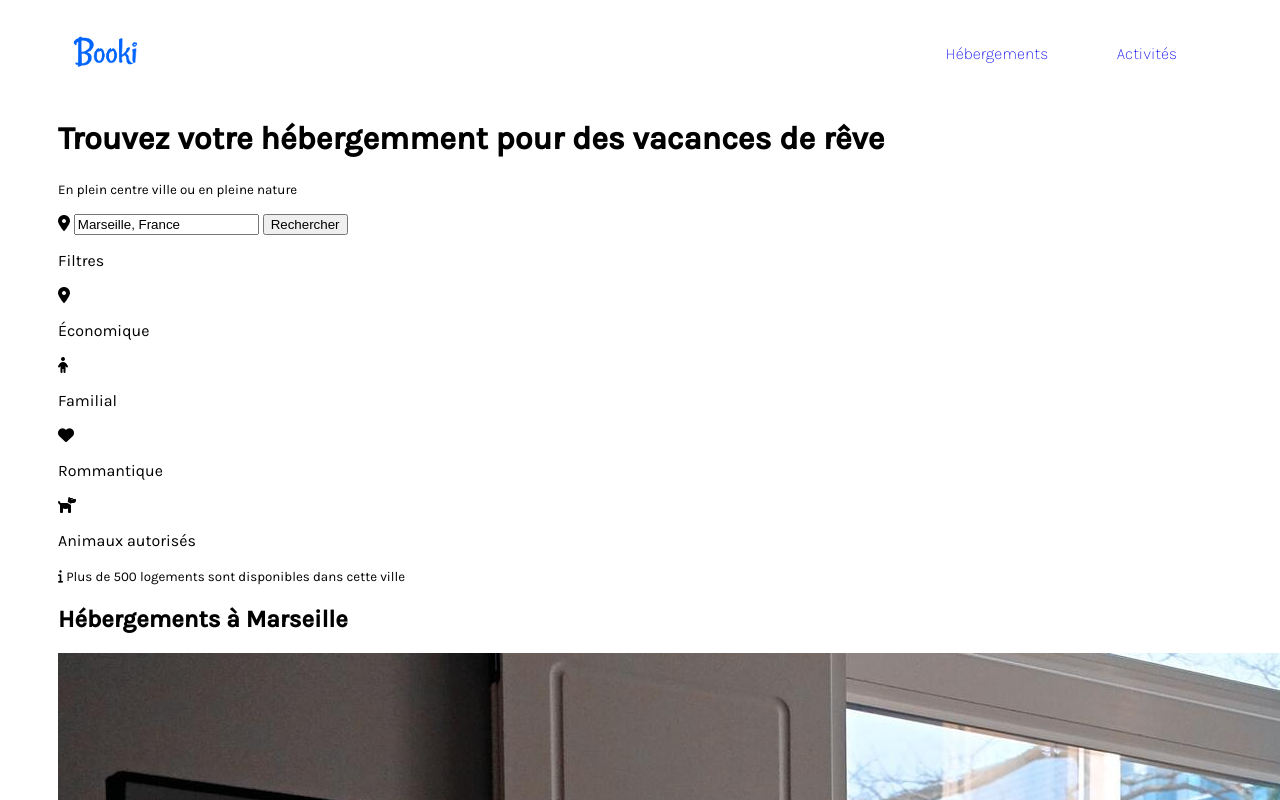
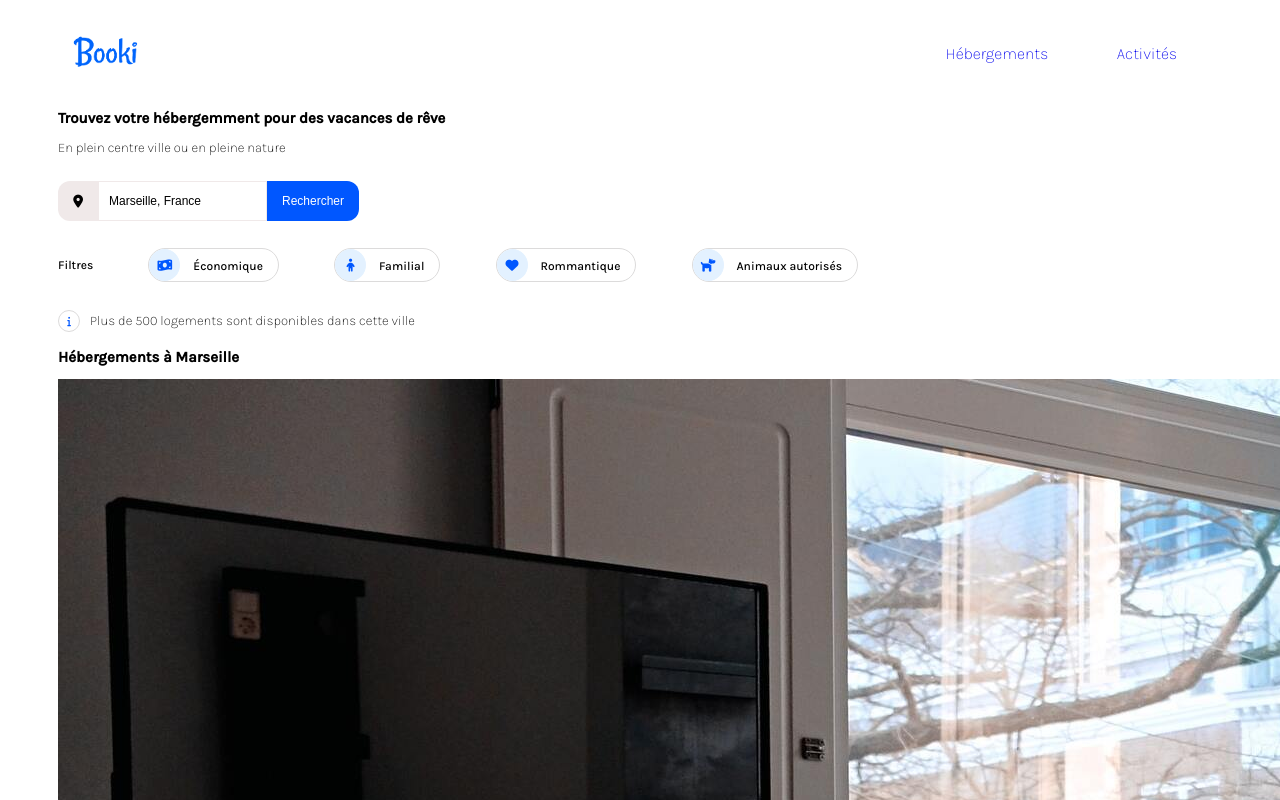
Before and after one commit to clotou/P2_lacaille_clotilde, a plain HTML site: page index.html in a window 1280 px wide. Shown: the top 800 px of the page. Drawn offline with Linux system fonts and the light colour scheme.

Commit message:
header done

```diff
--- a/index.html
+++ b/index.html
@@ -27,40 +27,34 @@
           <h1>Trouvez votre hébergemment pour des vacances de rêve</h1>
           <small>En plein centre ville ou en pleine nature</small>
           <form action="#" method="post">
-            <p>
-              <i class="fas fa-map-marker-alt"></i>
-              <input type="search" name="city" value="Marseille, France" />
-              <input type="submit" value="Rechercher" />
-            </p>
+            <div class="search-bar">
+              <div><i class="fas fa-map-marker-alt"></i></div>
+              <div><input type="search" name="city" value="Marseille, France" class="input-search"/></div>
+              <div><input type="submit" value="Rechercher" class="btn-search"/></div>
+            </div>
           </form>
 
-          <div name="filtre-tags">
+          <div name="filtre-tags" class="filtres">
             <p>Filtres</p>
             <!--econommic tag-->
-            <div>
-              <div><i class="fas fa-map-marker-alt"></i></div>
-              <p>Économique</p>
+              <p class="btn-filtre"><i class="fas fa-money-bill-wave logo-filtre"></i>
+              <span>Économique</span>
+              </p>
+            <!--familly tag-->
+              <p class="btn-filtre"><i class="fas fa-child logo-filtre"></i>
+              <span>Familial</span>
+              </p>
+            <!--romantic tag-->
+              <p class="btn-filtre"><i class="fas fa-heart logo-filtre"></i>
+              <span>Rommantique</span>
+              </p>
+            <!--animal tag-->
+              <p class="btn-filtre"><i class="fas fa-dog logo-filtre"></i>
+              <span>Animaux autorisés</span>
+              </p>
             </div>
-            <!--familly tag-->
-            <div>
-              <div><i class="fas fa-child"></i></div>
-              <p>Familial</p>
-            </div>
-            <!--romantic tag-->
-            <div>
-              <div><i class="fas fa-heart"></i></div>
-              <p>Rommantique</p>
-            </div>
-            <!--animal tag-->
-            <div>
-              <div><i class="fas fa-dog"></i></div>
-              <p>Animaux autorisés</p>
-            </div>
-          </div>
-          <small
-            ><i class="fas fa-info"></i> Plus de 500 logements sont disponibles
-            dans cette ville</small
-          >
+          <p><i class="fas fa-info"></i><small class="text-info">Plus de 500 logements sont disponibles
+            dans cette ville</small></p>
         </div>
       </header>
       <main>
--- a/style.css
+++ b/style.css
@@ -30,13 +30,101 @@ a {
   text-decoration: none;
 }
 a:hover {
-  color: blue;
+  color: #0057ff;
 }
 .menu > p:hover:before {
   content: "";
-  background: blue;
+  background: #0057ff;
   width: 150px;
   height: 5px;
   top: 0;
   position: absolute;
 }
+
+h1 {
+  font-size: 15px;
+}
+
+small {
+  font-weight: 200;
+}
+
+form {
+  margin-top: 25px;
+}
+
+.search-bar {
+  display: flex;
+}
+
+.fa-map-marker-alt {
+  font-size: 13px;
+  width: 40px;
+  height: 26px;
+  text-align: center;
+  padding-top: 14px;
+  background-color: #f0e9e9;
+  border-radius: 12px 0 0 12px;
+}
+.input-search {
+  font-size: 12px;
+  height: 40px;
+  border-radius: 0;
+  border: 1px solid #f0e9e9;
+  padding-left: 10px;
+}
+
+.btn-search {
+  font-size: 12px;
+  color: white;
+  height: 40px;
+  text-align: center;
+  background-color: #0057ff;
+  border-radius: 0 12px 12px 0;
+  border: 0;
+  padding: 0 15px;
+}
+
+.filtres {
+  margin: 15px 0;
+  display: flex;
+  justify-content: space-between;
+  width: 800px;
+  align-items: center;
+  font-size: 12px;
+  font-weight: 500;
+}
+
+.logo-filtre {
+  font-size: 13px;
+  color: #0057ff;
+  width: 29px;
+  height: 21px;
+  text-align: center;
+  padding-top: 9px;
+  background-color: #e3f1ff;
+  border: 1px solid #e3f1ff;
+  border-radius: 50%;
+}
+
+.btn-filtre {
+  border: 1px solid #dcdbdb;
+  border-radius: 50px 50px 50px 50px;
+}
+.btn-filtre > span {
+  margin: 0 15px 0 10px;
+}
+
+.fa-info {
+  font-size: 10px;
+  color: #0057ff;
+  width: 20px;
+  height: 15px;
+  text-align: center;
+  padding-top: 5px;
+  border: 1px solid #dcdbdb;
+  border-radius: 50%;
+}
+.text-info {
+  padding-left: 10px;
+}
```
